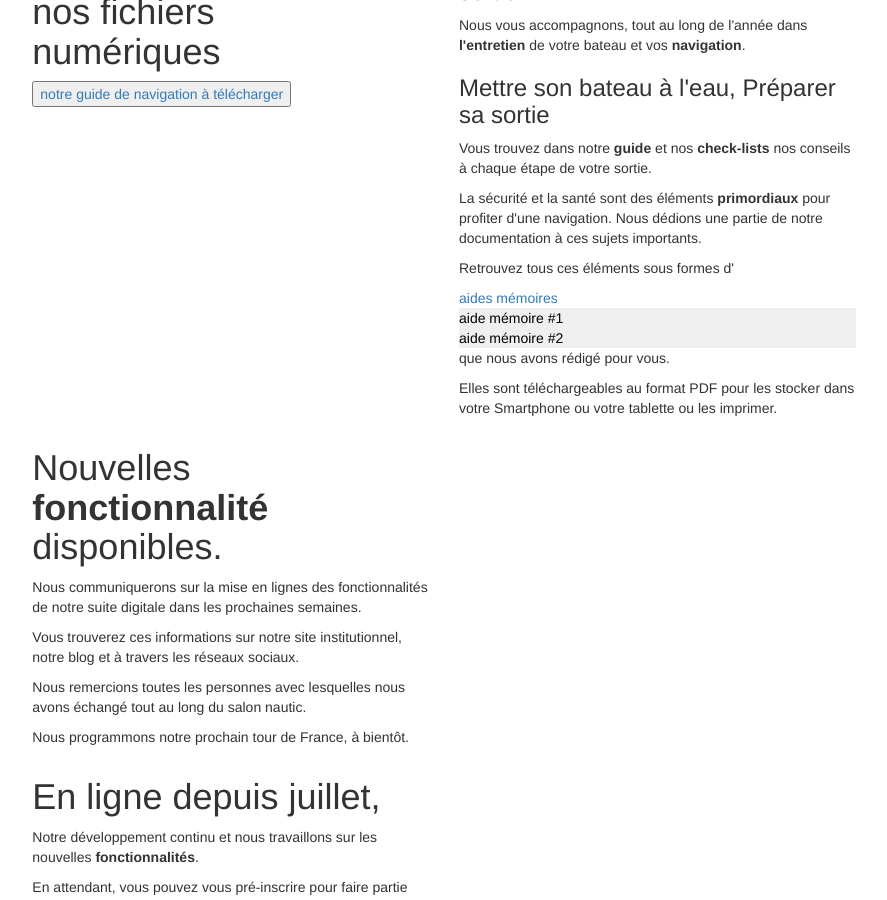
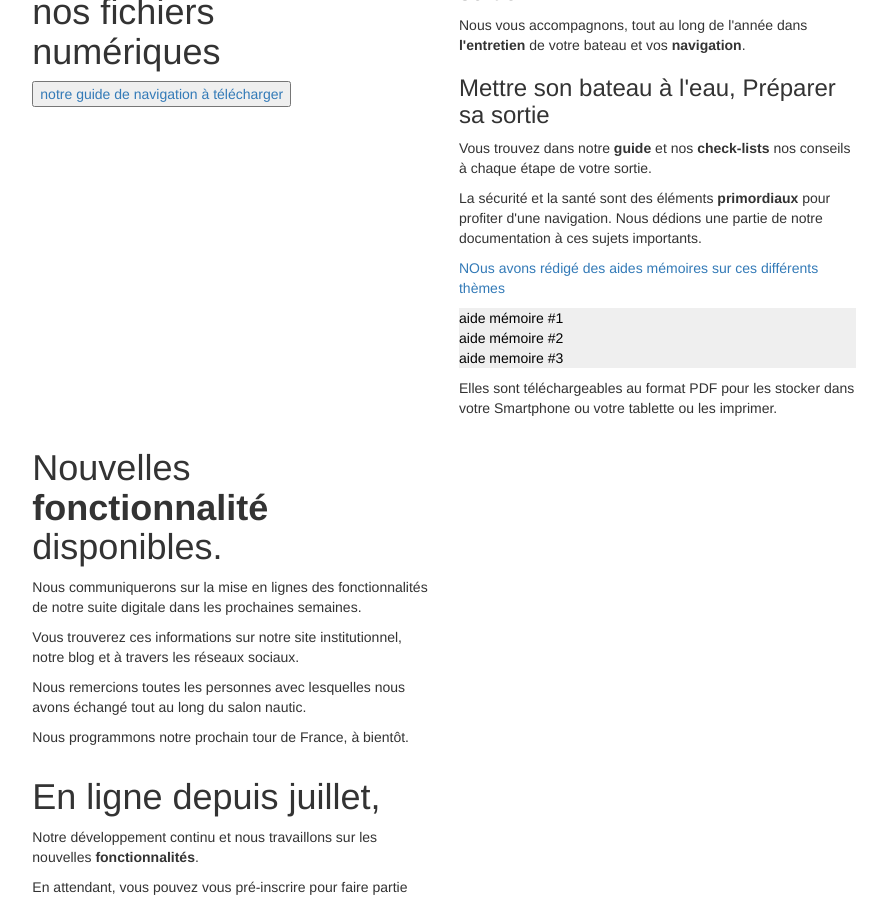
Before and after one commit to pjtiberghien/trial, a Jekyll site: the page built from docs/index.html, in a window 1280 px wide and 900 px high, scrolled down 485 px. Shown: the whole window, without its empty margins (196-1083 px from the left). Built offline with Jekyll 4.4.1, drawn with Linux system fonts in a browser that asks for light colours; nearby versions of some CDN libraries.

Commit message:
vertical menu #2
Chengement de logique pour passer à la phrase.

```diff
--- a/docs/index.html
+++ b/docs/index.html
@@ -43,13 +43,12 @@ description: My noteboat, une suite digitale pour mieux profiter de ses navigati
             <P></P>
             <p>La sécurité et la santé sont des éléments <strong>primordiaux</strong> pour profiter d'une navigation.
                 Nous dédions une partie de notre documentation à ces sujets importants.</p>
-            <p>Retrouvez tous ces éléments sous formes d'<div id="menu-vertical"><a href="#">aides mémoires</a>
+            <p><a href="#">NOus avons rédigé des aides mémoires sur ces différents thèmes</a>
                 <ul id="menu-vertical-aide-memoire">
                     <li><a href="#">aide mémoire #1</a></li>
                     <li><a href="#">aide mémoire #2</a></li>
-                </ul>
-            </div>
-            que nous avons rédigé pour vous.</p>
+                    <li><a href="#">aide memoire #3</a></li>
+                </ul></p>
             <p>Elles sont téléchargeables au format PDF pour les stocker dans votre Smartphone ou votre tablette ou les imprimer.</p>
         </div>
     </div>
```
